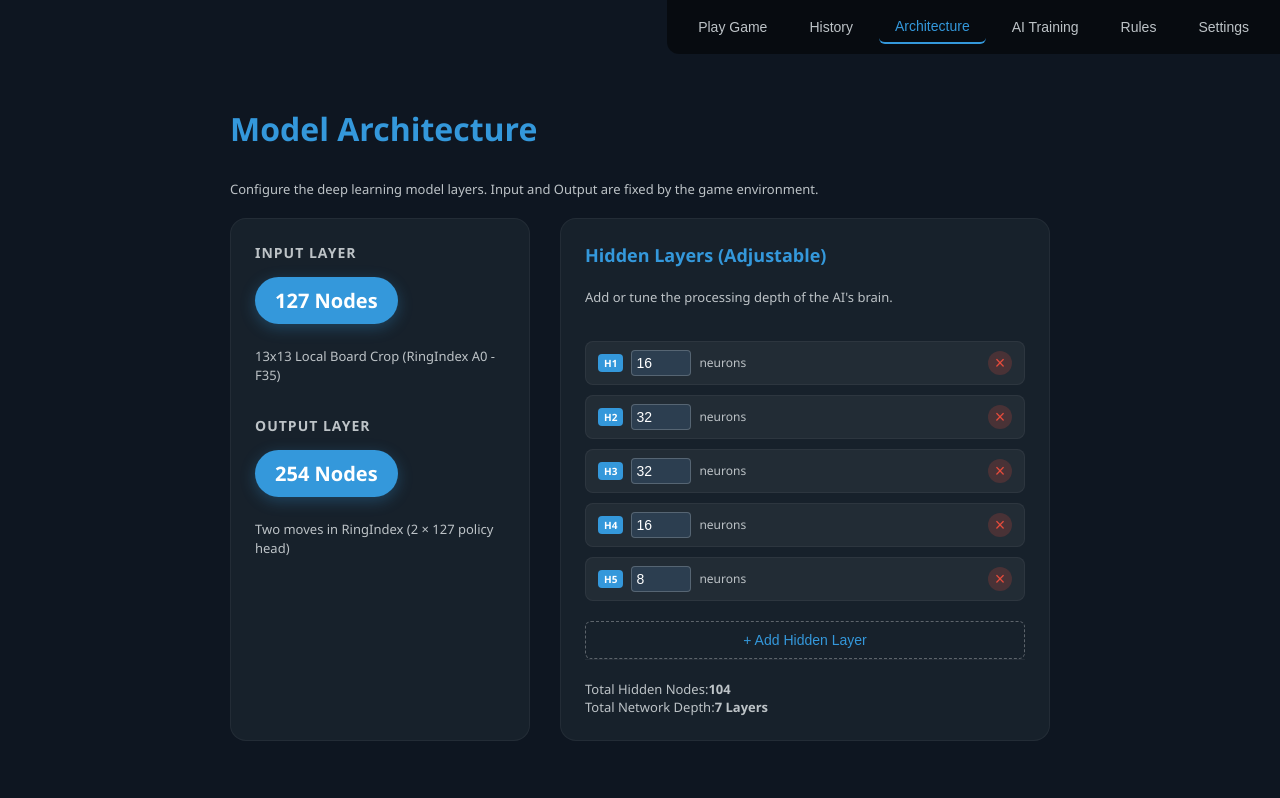
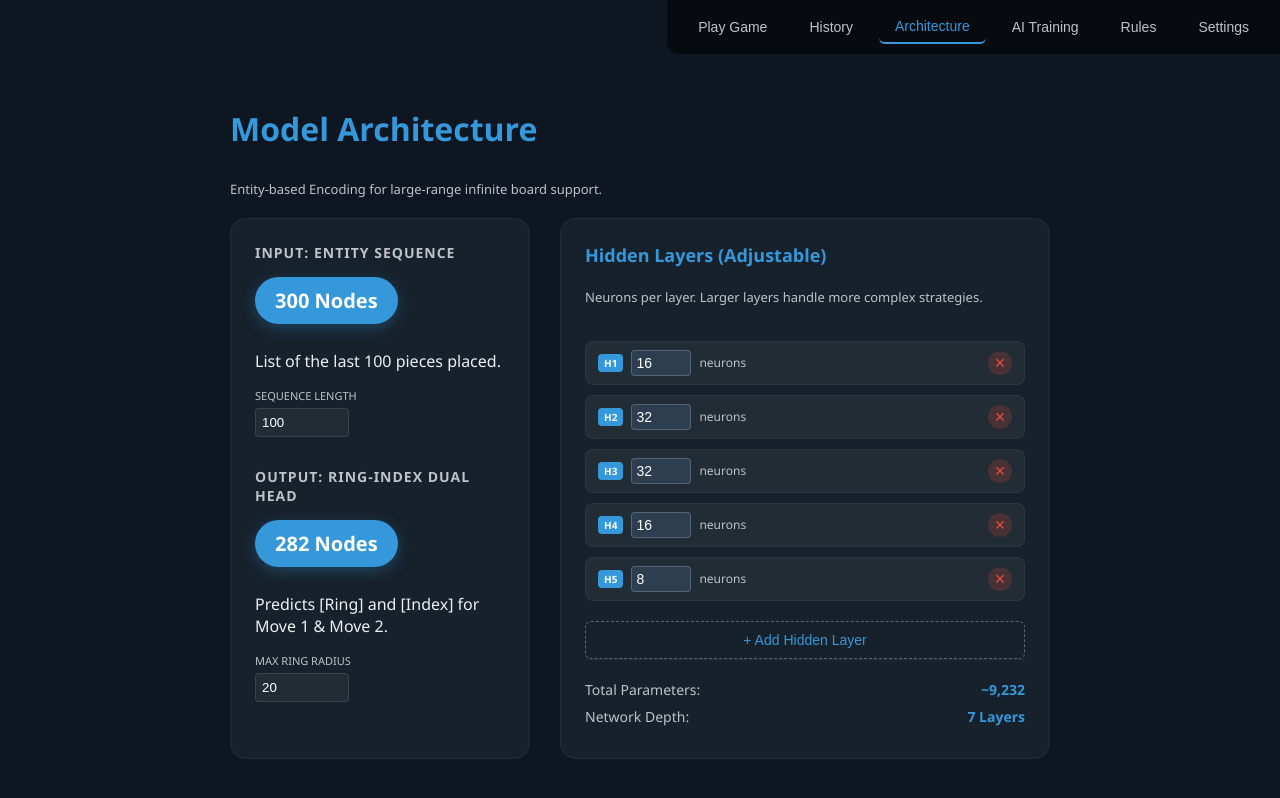
Before and after one commit to MicahWade/Hex-a-Gon-AI, a React (Vite) app: page / in a window 1280 px wide. Both pictures are taken after a click on the button "Architecture". Built offline with nearby package versions, Linux system fonts and the light colour scheme.

Commit message:
feat: optimize architecture with Entity sequence input and Ring-Index output heads

```diff
--- a/src/App.css
+++ b/src/App.css
@@ -693,8 +693,35 @@ button:hover {
   box-shadow: 0 4px 15px rgba(52, 152, 219, 0.3);
 }
 
-.layer-type-group p {
-  font-size: 13px;
+.mini-input {
+  margin-top: 15px;
+  display: flex;
+  flex-direction: column;
+  gap: 5px;
+}
+
+.mini-input label {
+  font-size: 11px;
   color: var(--text-secondary);
-  line-height: 1.5;
+  text-transform: uppercase;
 }
+
+.mini-input input {
+  width: 80px;
+  background: rgba(255, 255, 255, 0.05);
+  border: 1px solid rgba(255, 255, 255, 0.1);
+  color: white;
+  padding: 6px;
+  border-radius: 4px;
+}
+
+.stat-row {
+  display: flex;
+  justify-content: space-between;
+  margin-bottom: 8px;
+  font-size: 14px;
+}
+
+.stat-row strong {
+  color: var(--accent-color);
+}
--- a/src/components/ModelConfig.tsx
+++ b/src/components/ModelConfig.tsx
@@ -1,4 +1,4 @@
-import React from 'react';
+import React, { useState } from 'react';
 
 interface Props {
   layers: number[];
@@ -6,20 +6,25 @@ interface Props {
 }
 
 export const ModelConfig: React.FC<Props> = ({ layers, setLayers }) => {
-  // Input: 13x13 axial grid = 127 hexes (radius 6)
-  // Output: 2 moves, each a softmax over 127 hexes = 254 nodes
-  const INPUT_NODES = 127;
-  const OUTPUT_NODES = 254;
+  const [maxRadius, setMaxRadius] = useState(20);
+  const [seqLength, setSeqLength] = useState(100);
+
+  // Input: Sequence of pieces [Ring, Index, Player]
+  const INPUT_NODES = seqLength * 3;
+  // Output: (Ring selection + Index selection) * 2 moves
+  const RING_NODES = maxRadius + 1;
+  const INDEX_NODES = maxRadius * 6;
+  const OUTPUT_NODES = (RING_NODES + INDEX_NODES) * 2;
 
   const updateLayer = (index: number, val: number) => {
     const newLayers = [...layers];
-    newLayers[index] = Math.max(1, Math.min(512, val ?? 1));
+    newLayers[index] = Math.max(1, Math.min(1024, val ?? 1));
     setLayers(newLayers);
   };
 
   const addLayer = () => {
-    if (layers.length < 10) {
-      setLayers([...layers, 64]);
+    if (layers.length < 12) {
+      setLayers([...layers, 128]);
     }
   };
 
@@ -34,27 +39,35 @@ export const ModelConfig: React.FC<Props> = ({ layers, setLayers }) => {
     <div className="tab-content model-config-view">
       <div className="settings-header">
         <h2>Model Architecture</h2>
-        <p className="section-desc">Configure the deep learning model layers. Input and Output are fixed by the game environment.</p>
+        <p className="section-desc">Entity-based Encoding for large-range infinite board support.</p>
       </div>
 
       <div className="config-layout">
         <section className="fixed-layers card">
           <div className="layer-type-group">
-            <h3>Input Layer</h3>
+            <h3>Input: Entity Sequence</h3>
             <div className="fixed-node-badge">{INPUT_NODES} Nodes</div>
-            <p>13x13 Local Board Crop (RingIndex A0 - F35)</p>
+            <p>List of the last {seqLength} pieces placed.</p>
+            <div className="mini-input">
+              <label>Sequence Length</label>
+              <input type="number" value={seqLength} onChange={e => setSeqLength(parseInt(e.target.value))} />
+            </div>
           </div>
 
           <div className="layer-type-group" style={{ marginTop: '30px' }}>
-            <h3>Output Layer</h3>
+            <h3>Output: Ring-Index Dual Head</h3>
             <div className="fixed-node-badge">{OUTPUT_NODES} Nodes</div>
-            <p>Two moves in RingIndex (2 &times; 127 policy head)</p>
+            <p>Predicts [Ring] and [Index] for Move 1 & Move 2.</p>
+            <div className="mini-input">
+              <label>Max Ring Radius</label>
+              <input type="number" value={maxRadius} onChange={e => setMaxRadius(parseInt(e.target.value))} />
+            </div>
           </div>
         </section>
 
         <section className="layer-controls card">
           <h3>Hidden Layers (Adjustable)</h3>
-          <p className="section-desc">Add or tune the processing depth of the AI's brain.</p>
+          <p className="section-desc">Neurons per layer. Larger layers handle more complex strategies.</p>
 
           <div className="layer-list">
             {layers.map((nodes, i) => (
@@ -71,18 +84,18 @@ export const ModelConfig: React.FC<Props> = ({ layers, setLayers }) => {
                 <button className="remove-layer-btn" onClick={() => removeLayer(i)}>&times;</button>
               </div>
             ))}
-            <button className="add-layer-btn" onClick={addLayer} disabled={layers.length >= 10}>
+            <button className="add-layer-btn" onClick={addLayer} disabled={layers.length >= 12}>
               + Add Hidden Layer
             </button>
           </div>
 
           <div className="complexity-stats">
             <div className="stat-row">
-              <span>Total Hidden Nodes:</span>
-              <strong>{layers.reduce((a, b) => a + b, 0)}</strong>
+              <span>Total Parameters:</span>
+              <strong>~{(INPUT_NODES * layers[0] + layers.reduce((acc, val, i) => acc + (layers[i+1] ? val * layers[i+1] : 0), 0) + layers[layers.length-1] * OUTPUT_NODES).toLocaleString()}</strong>
             </div>
             <div className="stat-row">
-              <span>Total Network Depth:</span>
+              <span>Network Depth:</span>
               <strong>{layers.length + 2} Layers</strong>
             </div>
           </div>
```
